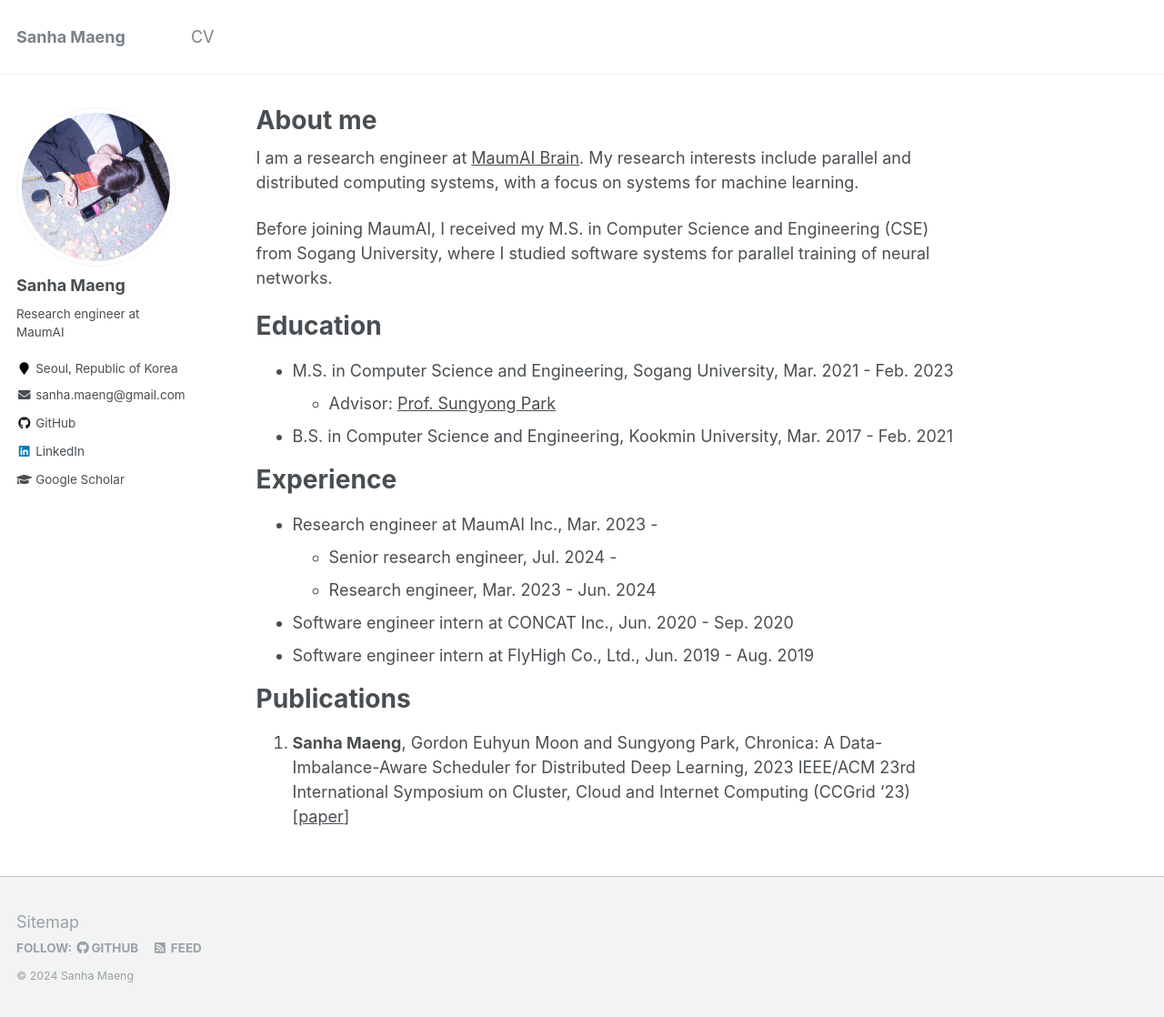
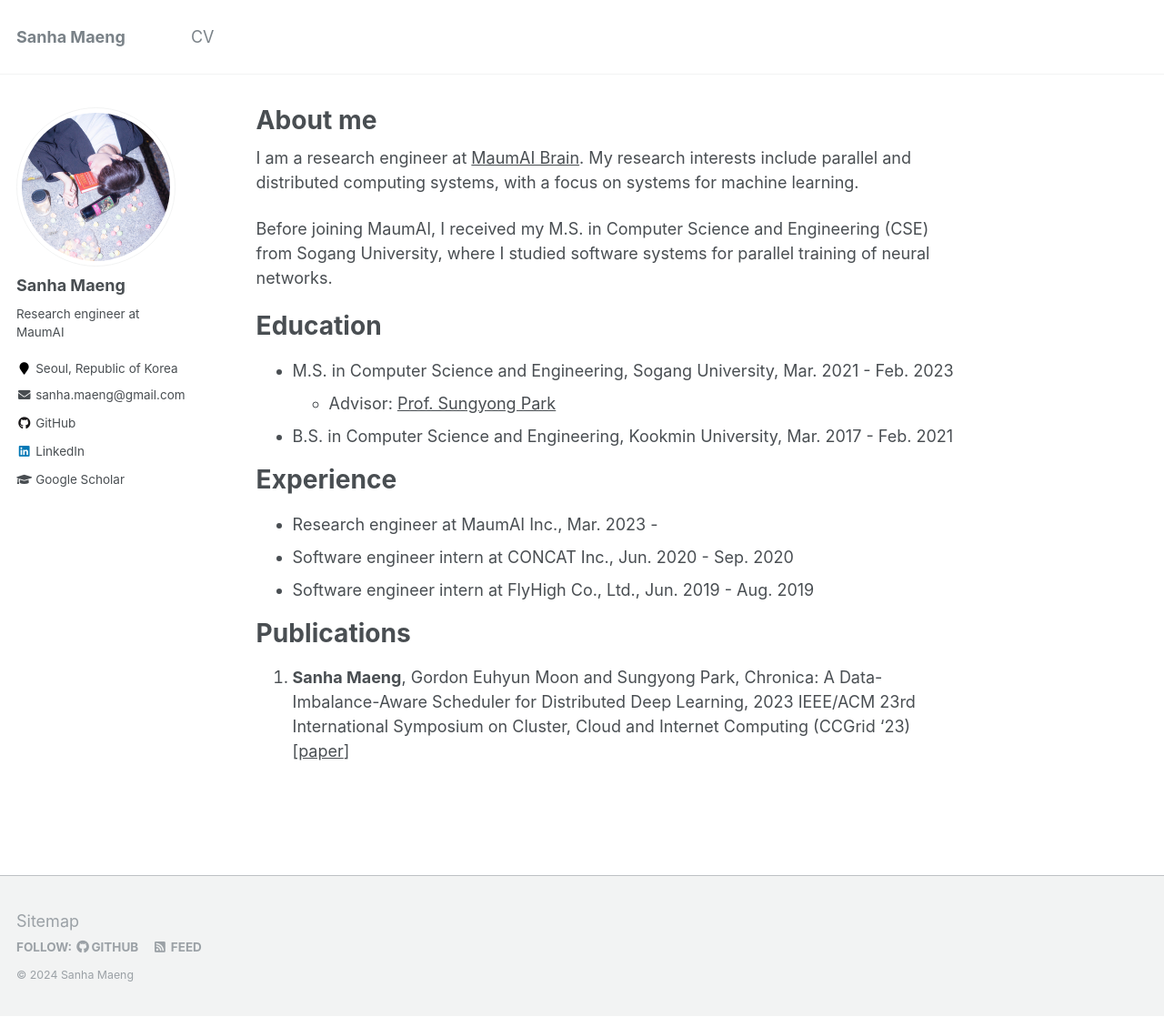
Before and after one commit to 9rum/9rum.github.io, a Jekyll site: the page built from _pages/about.md, in a window 1280 px wide and 1118 px high. Shown: the whole window at 91% size. Built offline with Jekyll 4.4.1, drawn with Linux system fonts in a browser that asks for light colours.

Commit message:
_pages: simplify experience section

```diff
--- a/_pages/about.md
+++ b/_pages/about.md
@@ -21,8 +21,6 @@
 Experience
 ==========
 - Research engineer at MaumAI Inc., Mar. 2023 -
-  - Senior research engineer, Jul. 2024 -
-  - Research engineer, Mar. 2023 - Jun. 2024
 - Software engineer intern at CONCAT Inc., Jun. 2020 - Sep. 2020
 - Software engineer intern at FlyHigh Co., Ltd., Jun. 2019 - Aug. 2019
 
```
